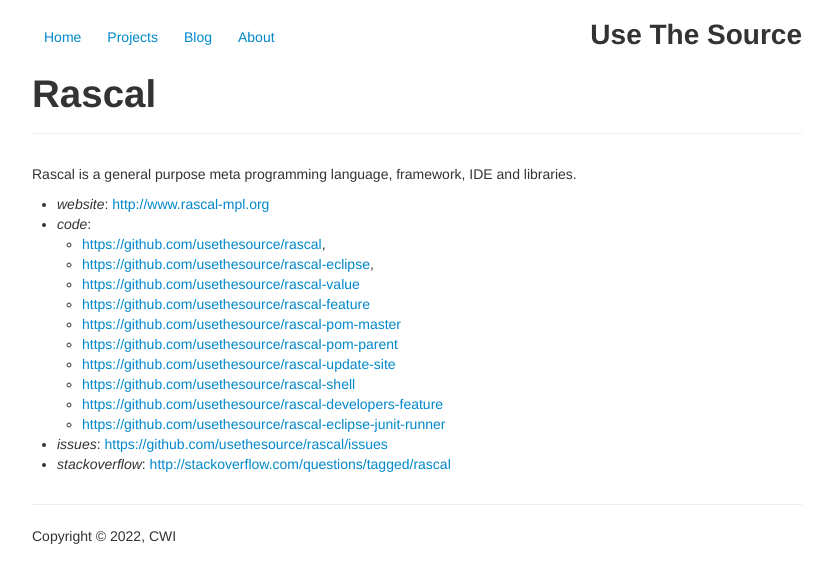
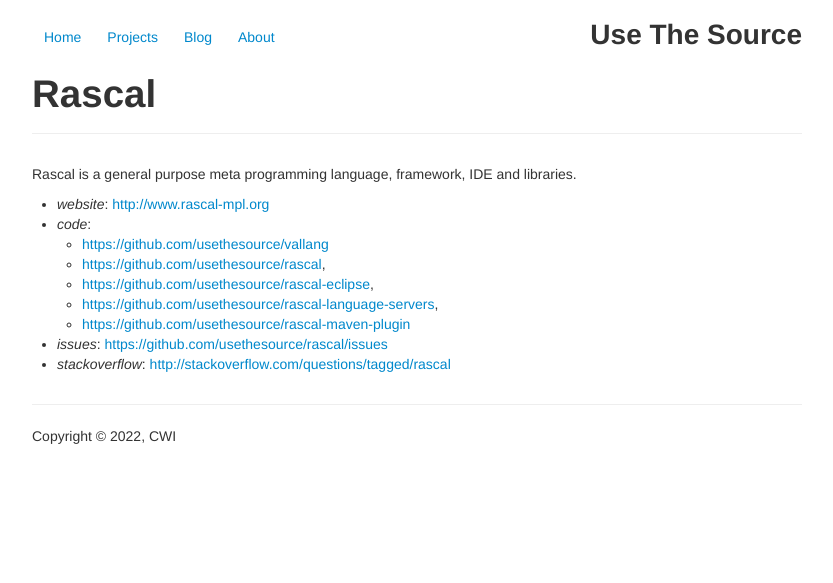
Before and after one commit to usethesource/usethesource.github.io, a Jekyll site: the page built from projects/rascal/index.md, in a window 1280 px wide. Shown: the top 583 px of the page, without its empty margins (223-1056 px from the left). Built offline with Jekyll 4.4.1, drawn with Linux system fonts in a browser that asks for light colours.

Commit message:
Update index.md

```diff
--- a/projects/rascal/index.md
+++ b/projects/rascal/index.md
@@ -8,15 +8,11 @@
 
 * *website*: <http://www.rascal-mpl.org>
 * *code*:
+   * <https://github.com/usethesource/vallang>
    * <https://github.com/usethesource/rascal>,
    * <https://github.com/usethesource/rascal-eclipse>,
-   * <https://github.com/usethesource/rascal-value>
-   * <https://github.com/usethesource/rascal-feature>
-   * <https://github.com/usethesource/rascal-pom-master>
-   * <https://github.com/usethesource/rascal-pom-parent>
-   * <https://github.com/usethesource/rascal-update-site>
-   * <https://github.com/usethesource/rascal-shell>
-   * <https://github.com/usethesource/rascal-developers-feature>
-   * <https://github.com/usethesource/rascal-eclipse-junit-runner>
+   * <https://github.com/usethesource/rascal-language-servers>,
+   * <https://github.com/usethesource/rascal-maven-plugin>
+
 * *issues*: <https://github.com/usethesource/rascal/issues>
 * *stackoverflow*: <http://stackoverflow.com/questions/tagged/rascal>
```
